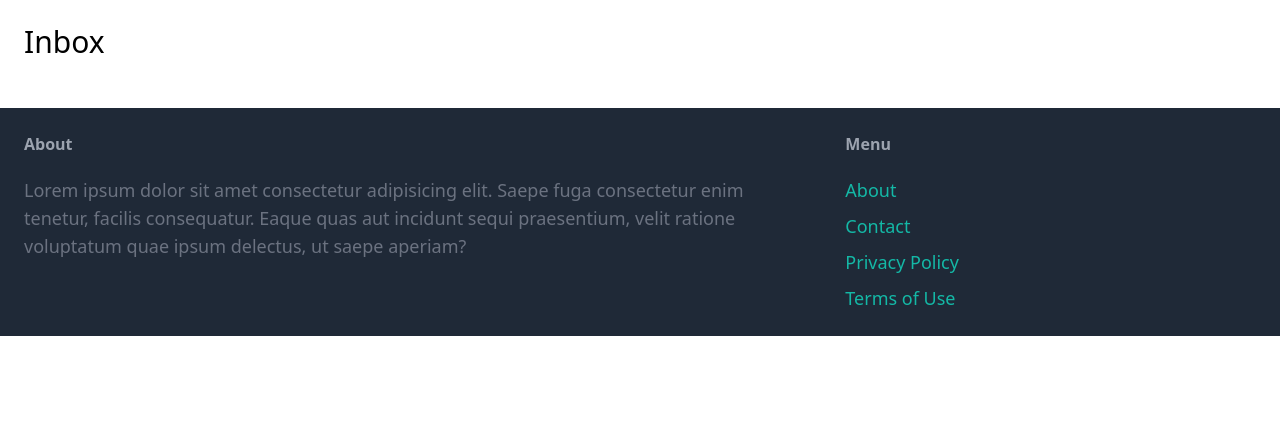
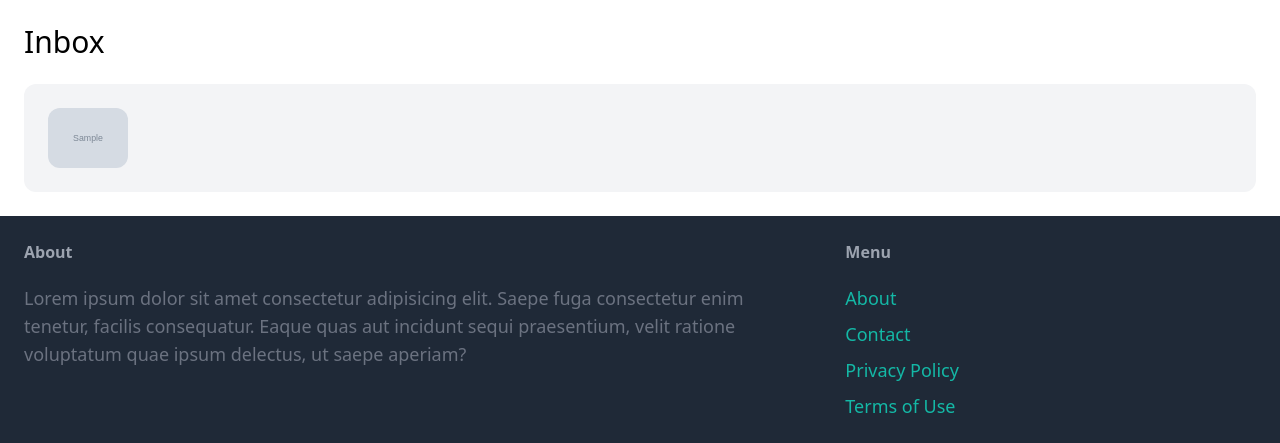
Before and after one commit to vperizes/online_marketplace, a Django app: page /inbox/ in a window 1280 px wide. Shown: the part 77-520 px from the top of the page. Run offline with Django 5.2, Linux system fonts and the light colour scheme; a user stored in the database is signed in; tables that the repository leaves empty hold one stand-in row (values such as "Sample post"); grey boxes marked "Sample" are stand-in pictures; some libraries are stand-ins or nearby versions.

Commit message:
add details to inbox.html

```diff
--- a/marketplace/messaging/templates/messaging/inbox.html
+++ b/marketplace/messaging/templates/messaging/inbox.html
@@ -5,4 +5,28 @@
 {% block content %}
 <h1 class="mb-6 text-3xl">Inbox</h1>
 
+<div class="space-y-6">
+    {% for message in messages %}
+        <a href="#">
+            <div class="p-6 flex bg-gray-100 rounded-xl">
+                <div class="pr-6">
+                    <img src="{{message.item.image.url}}" alt="product image" class="w-20 rounded-xl">
+                </div>
+
+                <div>
+                    {% for member in message.members.all %}
+                        {% if member != request.user %}
+                            <p class="mb-4"><strong>{{member.username}}</strong> | {{message.modified_at}}</p>
+                            <p>{{message.item.name}}</p>
+                        {% endif %}
+
+                    {% endfor %}
+                </div>
+            </div>
+
+        </a>
+
+    {% endfor %}
+</div>
+
 {% endblock  %}
```
